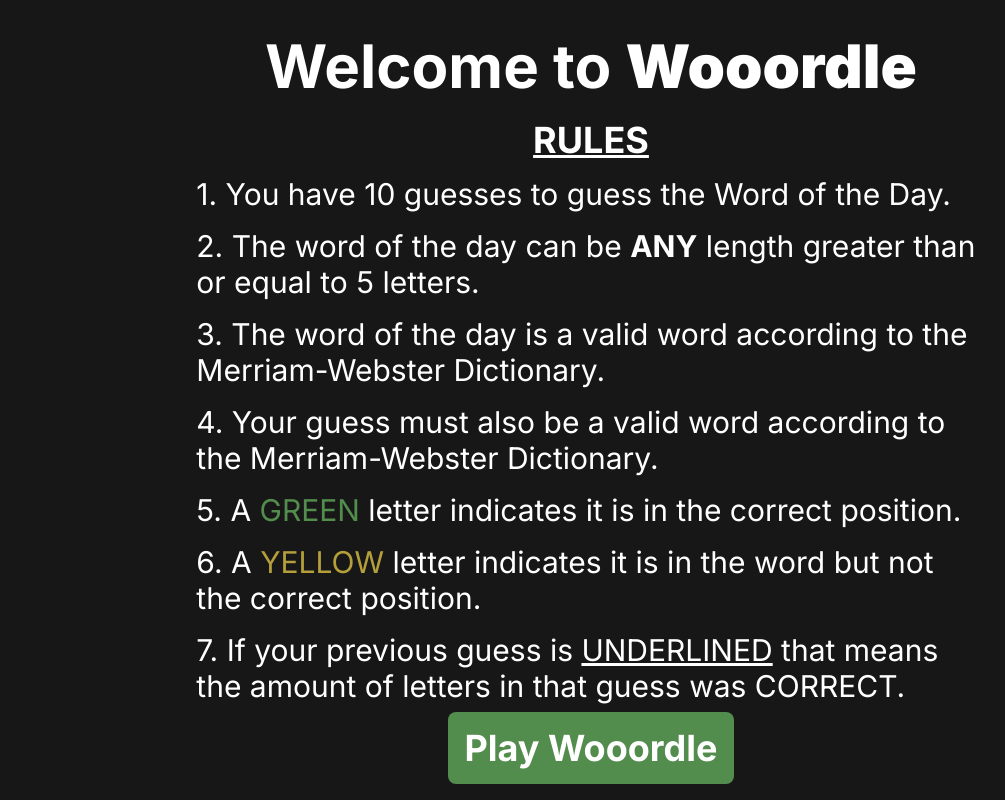
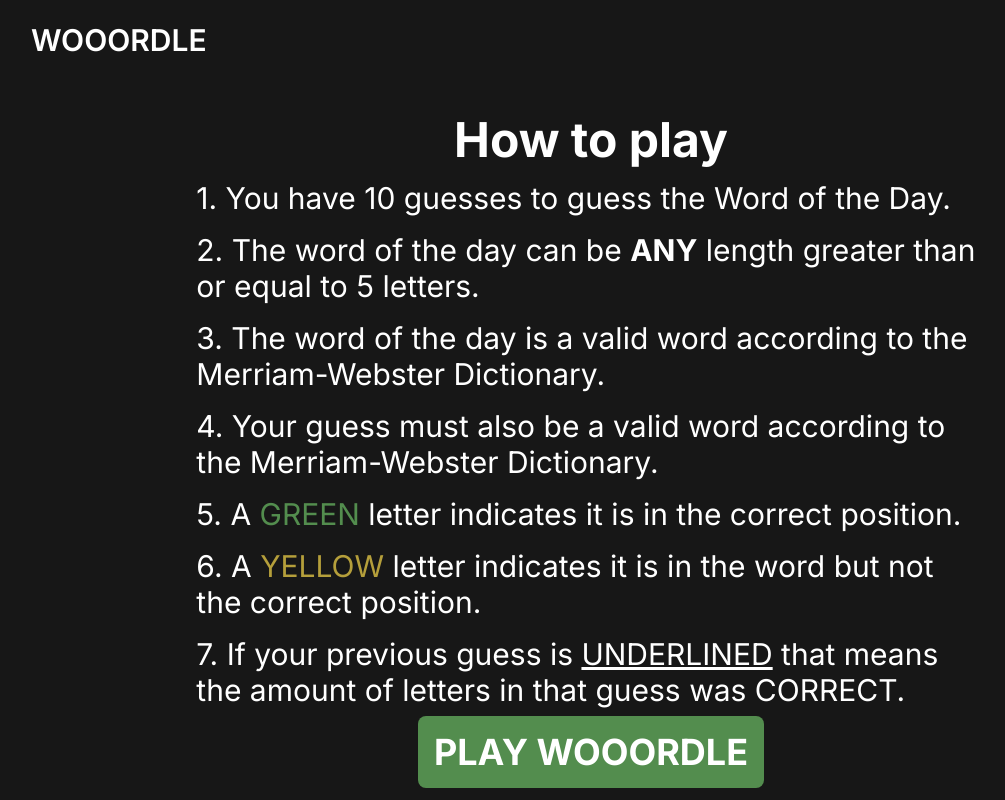
Before and after one commit to bledsoef/wooordle, a Next.js app: page / in a window 1280 px wide. Shown: the whole page, without its empty margins (49-1054 px from the left). Built offline with nearby package versions, Linux system fonts and the light colour scheme.

Commit message:
fixed a styling bug

```diff
--- a/app/page.js
+++ b/app/page.js
@@ -20,8 +20,8 @@
     setPlay(true)
   }
   return (
-    <main className="h-screen items-center w-full bg-neutral-900">
-      {play && <Navbar guesses={guessesCount}/>}
+    <main className="h-screen items-center w-full pt-20 bg-neutral-900">
+      <Navbar guesses={guessesCount} play={play}/>
       {!play && <LandingPage onPlay={handlePlay}/>}
       {!(showModal || guessesCount == 10) && play && <Wordle onEnter={handleEnter} onCorrect={handleCorrect} wordOfDay={"viscerally"}/>}
       {(showModal || guessesCount == 10) && <Modal guesses={guessesCount} correct={correct}/>}
--- a/components/LandingPage.js
+++ b/components/LandingPage.js
@@ -5,9 +5,8 @@
     return (
         <div className="flex flex-col items-center justify-between h-full p-9 text-white">
             <div className="flex flex-col justify-center items-center">
-                <p className="text-6xl font-bold mb-6">Welcome to <b>Wooordle</b></p>
                 <div className="flex flex-col w-2/3 justify-center items-center">
-                    <p className="text-4xl font-bold underline flex justify-center uppercase mb-2">Rules</p>
+                    <p className="text-5xl font-bold flex justify-center mb-2">How to play</p>
                     <ul className="space-y-4 text-3xl p-2">
                         <li>1. You have 10 guesses to guess the Word of the Day.</li>
                         <li>2. The word of the day can be <b>ANY</b> length greater than or equal to 5 letters.</li>
@@ -19,7 +18,7 @@
                     </ul>
                 </div>
             </div>
-            <button className="p-4 text-4xl rounded-lg bg-green-450 font-bold" onClick={handlePlay}>Play Wooordle</button>
+            <button className="p-4 text-4xl rounded-lg bg-green-450 font-bold uppercase" onClick={handlePlay}>Play Wooordle</button>
         </div>
     )
 }
--- a/components/Navbar.js
+++ b/components/Navbar.js
@@ -1,8 +1,8 @@
-export default function Navbar({guesses}) {
+export default function Navbar({guesses, play}) {
     return (
         <div className="flex justify-between text-center items-center w-full h-20 md:px-20 px-4 top-0 text-white fixed">
             <p className="md:text-3xl text-2xl uppercase font-semibold">Wooordle</p>
-            <p className="md:text-3xl text-2xl uppercase font-semibold">Guesses: {guesses}/10</p>
+            {play && <p className="md:text-3xl text-2xl uppercase font-semibold">Guesses: {guesses}/10</p>}
         </div>
     )
 }
--- a/components/Wordle.js
+++ b/components/Wordle.js
@@ -257,7 +257,7 @@
   let keyboard = initializeKeyboard()
   let rows = initalizeGrid()
   return (
-    <div className="flex flex-col items-center pt-20 h-full w-full">
+    <div className="flex flex-col items-center h-full w-full">
       {message && <div className="text-3xl uppercase font-bold">{message}</div>}
       <div className="mb-24 flex flex-col h-full">{rows}</div>
       <div className="bottom-0 items-center flex flex-col mb-3 w-full">{keyboard}</div>
```
